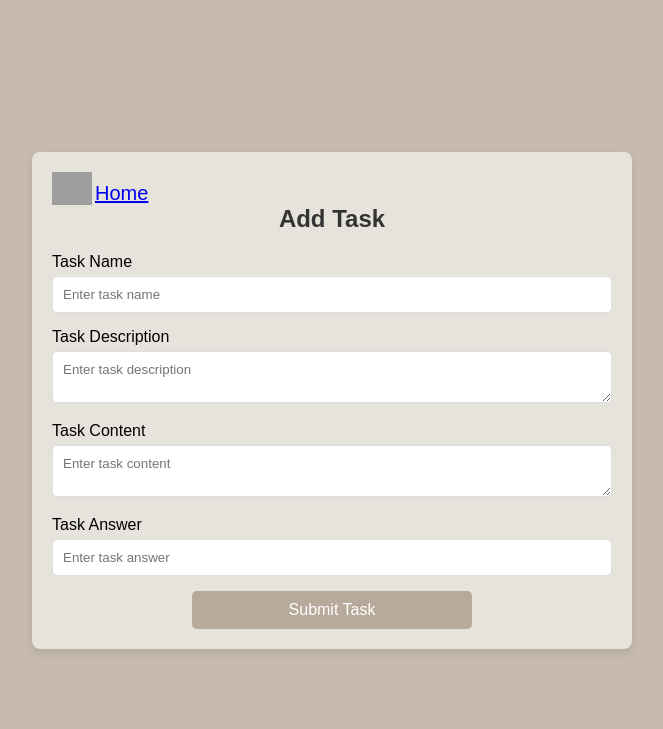
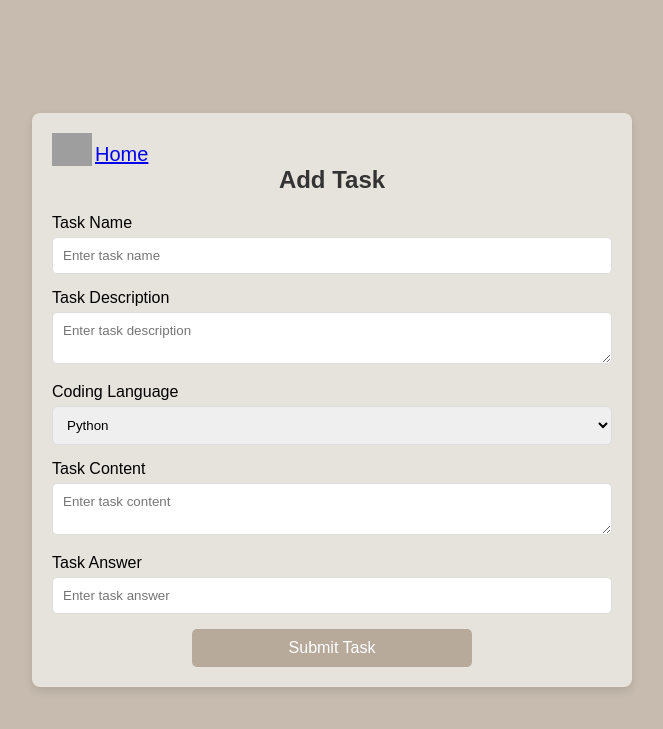
Before and after one commit to muhammad-guluzade/Latte, a Flask app: page /add_task/1 in a window 1280 px wide. Shown: the top 729 px of the page, without its empty margins (308-971 px from the left). Run offline with Flask 3, Linux system fonts and the light colour scheme; the visitor is signed in with stand-in values (Sample User, id 1); grey boxes are pictures that could not be loaded.

Commit message:
Update add_task.html

```diff
--- a/templates/website_pages/add_task.html
+++ b/templates/website_pages/add_task.html
@@ -25,6 +25,17 @@
                 <textarea id="taskDescription" name="taskDescription" placeholder="Enter task description" required></textarea>
             </div>
             <div class="input-group">
+                <label for="codingLanguage">Coding Language</label>
+                <select id="codingLanguage" name="codingLanguage" required>
+                    <option value="python">Python</option>
+                    <option value="cpp">C/C++</option>
+                    <option value="java">Java</option>
+                    <option value="js">JavaScript</option>
+                    <option value="hs">Haskell</option>
+                    <option value="csharp">C#</option>
+                </select>
+            </div>
+            <div class="input-group">
                 <label for="taskContent">Task Content</label>
                 <textarea id="taskContent" name="taskContent" placeholder="Enter task content" required></textarea>
             </div>
```
